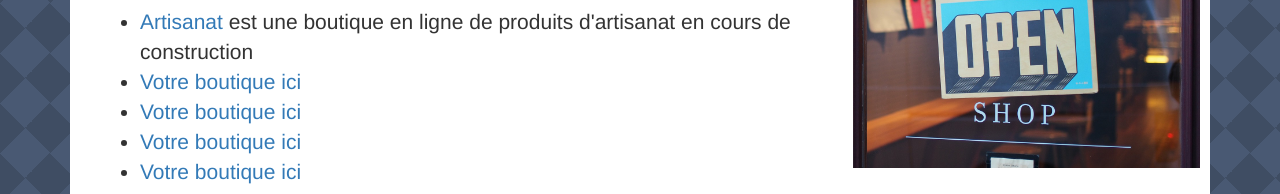
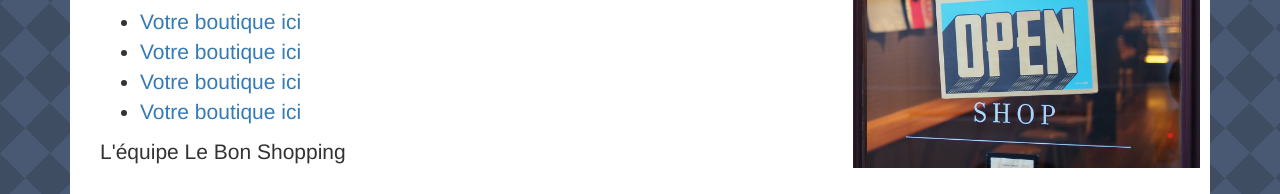
Before and after one commit to nazimboudeffa/lebonshopping-site, a plain HTML site: page index.html in a window 1280 px wide. Shown: the part 197-391 px from the top of the page. Drawn offline with nearby package versions, Linux system fonts and the light colour scheme; a web font is replaced by a local one.

Commit message:
Changed text

```diff
--- a/index.html
+++ b/index.html
@@ -92,7 +92,6 @@
               Nous contruisons ce site en accompagnant des commerçants en France qui veulent se lancer dans le commerce en ligne
             </p>
             <ul>
-              <li><a href="http://artisanat.lebonshopping.fr">Artisanat</a> est une boutique en ligne de produits d'artisanat en cours de construction</li>
               <li><a href="http://exemple.lebonshopping.fr">Votre boutique ici</a></li>
               <li><a href="http://exemple.lebonshopping.fr">Votre boutique ici</a></li>
               <li><a href="http://exemple.lebonshopping.fr">Votre boutique ici</a></li>
```
